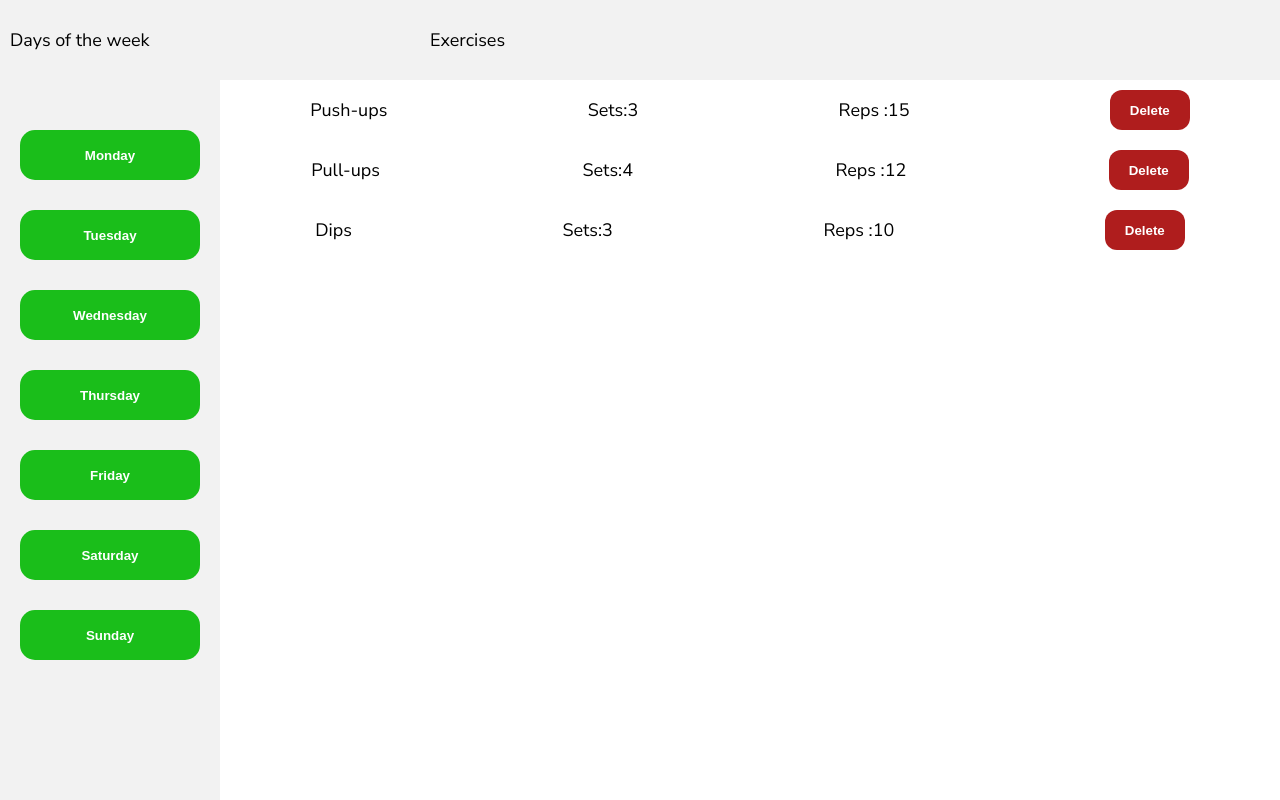
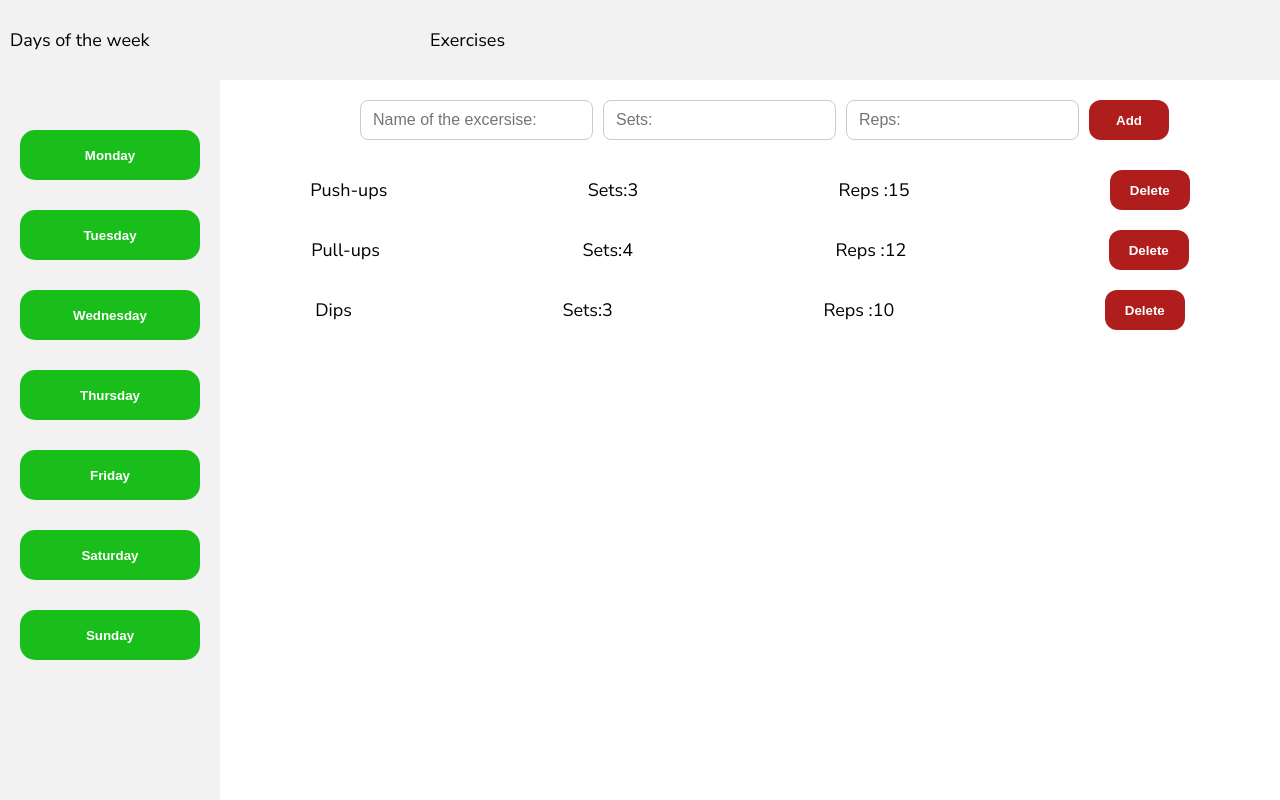
Before and after one commit to holydynamited/Workout-schedule, a plain HTML site: page index.html in a window 1280 px wide. Shown: the top 800 px of the page. Drawn offline with Linux system fonts and the light colour scheme.

Commit message:
added basic html and basic js logic

```diff
--- a/index.html
+++ b/index.html
@@ -12,6 +12,8 @@
       href="https://fonts.googleapis.com/css2?family=Nunito+Sans:ital,opsz,wght@0,6..12,200..1000;1,6..12,200..1000&display=swap"
       rel="stylesheet">
 </head>
+<body>
+
 
 <header>
   <div class="workout-program-header-container">
@@ -36,48 +38,37 @@
     </div>
   </section>
 
-  <section class="exercises">
 
 
-      <div class="excercise-added">
+  <section class = "excercise-workout-plan">
+  <div class="excercise-input-bars">
+    <input class="exercise-input-bar" type="text" placeholder="Name of the excersise:">
+    <input class="exercise-input-bar" type="text" placeholder="Sets:">
+    <input class="exercise-input-bar" type="text" placeholder="Reps:">
+    <button class="excercise-add-button">Add</button>
+  </div>
 
-        <p class="excercise-name">Push-ups</p>
-        <p class="excercise-sets">Sets<span>:3</span></p>
-        <p class="excercise-reps">Reps <span>:15</span></p>
-        <button class="excercise-delete-button">Delete</button>
-      </div>
 
-      <div class="excercise-added">
-
-        <p class="excercise-name">Pull-ups</p>
-        <p class="excercise-sets">Sets<span>:4</span></p>
-        <p class="excercise-reps">Reps <span>:12</span></p>
-        <button class="excercise-delete-button">Delete</button>
-      </div>
-      <div class="excercise-added">
-
-        <p class="excercise-name">Dips</p>
-        <p class="excercise-sets">Sets<span>:3</span></p>
-        <p class="excercise-reps">Reps <span>:10</span></p>
-        <button class="excercise-delete-button">Delete</button>
-      </div>
+  <div class="exercices js-excercice-block">
 
 
 
+
+
+  </div>
     </section>
-    </div>
 
+  </div>
 </main>
 
 
 
 
 
-<main>
-
-</main>
 
 
+<script src="script/script.js"></script>
+</body>
 <footer>
 
 </footer>
--- /dev/null
+++ b/script/script.js
@@ -0,0 +1,57 @@
+
+
+
+
+let workoutInfo = [{
+
+
+
+  id: "ex-12345",
+  name: "Push-ups",
+  sets: 3,
+  reps: 15,
+
+},
+{
+  id: "ex-12346",
+  name: "Pull-ups",
+  sets: 4,
+  reps: 12,
+},
+{
+  id: "ex-123457",
+  name: "Dips",
+  sets: 3,
+  reps: 10,
+}
+];
+
+
+const excerciceBlock = document.querySelector('.js-excercice-block');
+
+function renderExcercice() {
+  let html = '';
+
+  workoutInfo.forEach((value, i) => {
+    const { id, name, sets, reps } = value;
+    html += ` <div class="excercise-added ">
+
+        <p class="excercise-name">${name}</p>
+        <p class="excercise-sets">Sets<span>:${sets}</span></p>
+        <p class="excercise-reps">Reps <span>:${reps}</span></p>
+        <button class="excercise-delete-button js-delete">Delete</button>
+
+      </div>
+    `;
+  });
+
+  excerciceBlock.innerHTML = html;
+
+   document.querySelectorAll('.js-delete').forEach((btn, i) => {
+    btn.addEventListener('click', () => {
+      workoutInfo.splice(i, 1);
+      renderExcercice();
+    });
+  });
+}
+renderExcercice();
--- a/styles/excercises.css
+++ b/styles/excercises.css
@@ -1,11 +1,15 @@
-.exercises {
+.excercise-workout-plan {
 
   display: flex;
-
   flex: 1;
-
   flex-direction: column;
 
+}
+
+.exercices{
+  display: flex;
+  flex: 1;
+  flex-direction: column;
 
 
 }
@@ -34,7 +38,7 @@
 
 }
 
-.excercise-delete-button {
+.excercise-delete-button,.excercise-add-button {
 
 
 
@@ -59,3 +63,22 @@
 
 
 }
+
+.excercise-input-bars {
+  display: flex;
+  gap: 10px;
+  margin-bottom: 20px;
+  margin-left: 140px;
+  margin-top: 20px;
+
+}
+
+.exercise-input-bar {
+
+
+  padding: 8px 12px;
+  font-size: 16px;
+  border: 1px solid #ccc;
+  border-radius: 8px;
+  box-sizing: border-box;
+}
```
